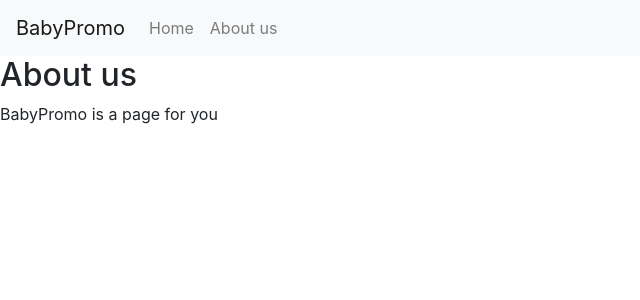
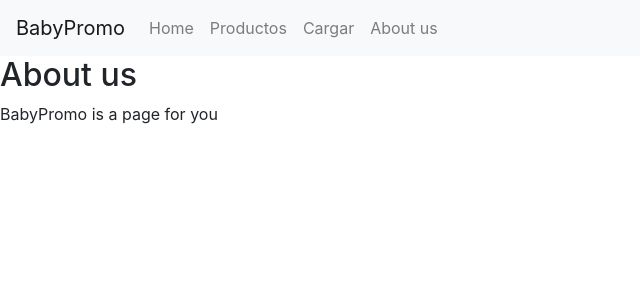
Before and after one commit to hernanceron/pythonProjects, a Django app: page /about-us/ in a window 1280 px wide. Shown: the top 300 px of the page, without its empty margins (0-640 px from the left). Run offline with Django 3.2, Linux system fonts and the light colour scheme; some libraries are stand-ins or nearby versions.

Commit message:
Second Commit Second Comit

```diff
--- a/babypromo/catalog/templates/base.html
+++ b/babypromo/catalog/templates/base.html
@@ -19,6 +19,12 @@
                         <a class="nav-link" href="/">Home</a>
                     </li>
                     <li class="nav-item">
+                        <a href="/products/" class="nav-link">Productos</a>
+                    </li>
+                    <li class="nav-item">
+                        <a href="" class="nav-link" href="/load">Cargar</a>
+                    </li>
+                    <li class="nav-item">
                         <a class="nav-link" href="/about-us/">About us</a>
                     </li>
                 </ul>
```
Also changed, not shown: babypromo/catalog/forms.py (added), babypromo/catalog/templates/catalog/load.html (added).
